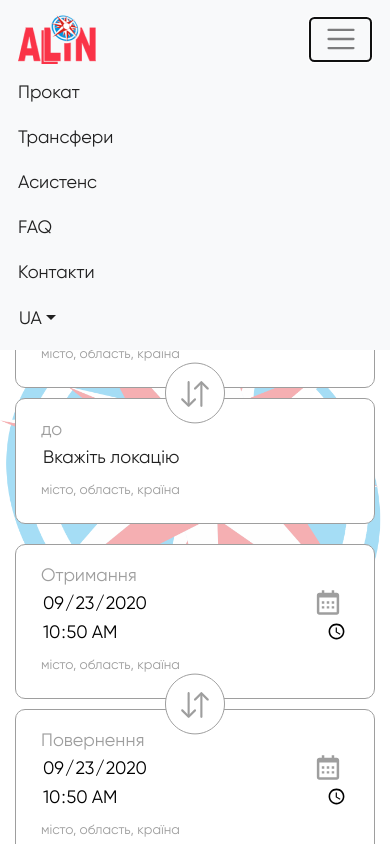
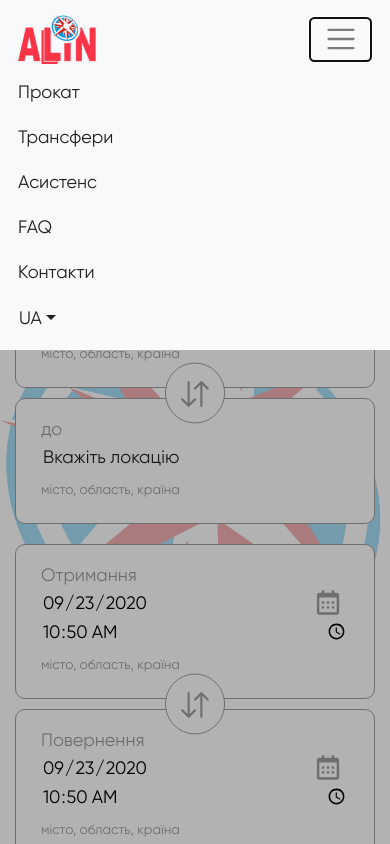
Before and after one commit to vovanolo/alinuamaket, a React (Create React App) app: page / in a window 390 px wide. Both pictures are taken after a click on the button 340 px from the left and 39 px from the top of the page. Shown: the top 844 px of the page. Built offline with nearby package versions, Linux system fonts and the light colour scheme; no server answers.

Commit message:
For vova

```diff
--- a/src/components/LoyaltyCard.jsx
+++ b/src/components/LoyaltyCard.jsx
@@ -20,10 +20,10 @@ export default function LoyaltyCard({ icon, iconAlt, description, margin }) {
 
   return (
     <div className={`row align-items-center mb-${margin}`}>
-      <div className="col-lg-3 col-12 mb-lg-0 mb-3">
+      <div className="col-lg-3 col-12 mb-lg-0 mb-3 text-md-center text-lg-left">
         <img className="loyalty-card__icon" src={icon} alt={iconAlt} />
       </div>
-      <div className="col-lg-9 col-12">
+      <div className="col-lg-9 col-12 text-md-center text-lg-left">
         <p className="loyalty-card__description">{description}</p>
       </div>
     </div>
--- a/src/components/Navbar.jsx
+++ b/src/components/Navbar.jsx
@@ -149,6 +149,14 @@ export default function Navbar() {
   //#endregion
 
   return (
+    <>
+      {userOpenedNav && (
+        <div
+          className="nav__backdrop"
+          onClick={() => $('#mainNavbar').collapse('hide')}
+        ></div>
+      )}
+
       <nav
         style={{ transition: '0.2s background ease-in-out' }}
         className={`navbar navbar-expand-lg fixed-top ${
@@ -169,7 +177,11 @@ export default function Navbar() {
           >
             <span className="navbar-toggler-icon" />
           </button>
-        <div ref={navbar} className="collapse navbar-collapse" id="mainNavbar">
+          <div
+            ref={navbar}
+            className="collapse navbar-collapse"
+            id="mainNavbar"
+          >
             <ul
               className={`navbar-nav ${
                 location.pathname === home ? 'navbar__menu-list' : 'ml-auto'
@@ -214,7 +226,8 @@ export default function Navbar() {
               >
                 <button
                   className={`btn nav-link dropdown-toggle nav__lang-btn ${
-                  location.pathname === home || location.pathname === assistance
+                    location.pathname === home ||
+                    location.pathname === assistance
                       ? 'navbar__lang-btn_light'
                       : 'navbar__lang-btn_grey'
                   }`}
@@ -342,5 +355,6 @@ export default function Navbar() {
         </Modal>
         {/* ./Modal */}
       </nav>
+    </>
   );
 }
--- a/src/pages/Assistance.jsx
+++ b/src/pages/Assistance.jsx
@@ -107,12 +107,21 @@ export default function Assistance() {
             <div className="row row-cols-1 row-cols-lg-2 mt-3">
               {servicesData.map((data, index) => (
                 <div key={index} className="col">
-                  <LoyaltyCard
-                    icon={data.icon}
-                    iconAlt={t(data.iconAlt)}
-                    description={t(data.description)}
-                    margin={5}
-                  />
+                  <div className={`row align-items-center mb-${5}`}>
+                    <div className="col-lg-4 col-12 mb-lg-0 mb-3">
+                      <img
+                        style={{ width: '125%' }}
+                        className="loyalty-card__icon"
+                        src={data.icon}
+                        alt={data.iconAlt}
+                      />
+                    </div>
+                    <div className="col-lg-8 col-12">
+                      <p className="loyalty-card__description">
+                        {data.description}
+                      </p>
+                    </div>
+                  </div>
                 </div>
               ))}
             </div>
--- a/src/styles/loyalty.css
+++ b/src/styles/loyalty.css
@@ -21,7 +21,3 @@
   left: 100%;
   right: -100%;
 }
-
-/* .loyalty__card {
-  margin-bottom: 50px;
-} */
--- a/src/styles/navbar.css
+++ b/src/styles/navbar.css
@@ -1,3 +1,13 @@
+.nav__backdrop {
+  position: fixed;
+  left: 0;
+  right: 0;
+  top: 0;
+  bottom: 0;
+  background-color: rgba(0, 0, 0, 0.3);
+  z-index: 99;
+}
+
 .navbar_semi-transparent {
   background-color: var(--color-grey_light-transparent);
 }
```
Lines whose indentation alone changed are shown as unchanged.
